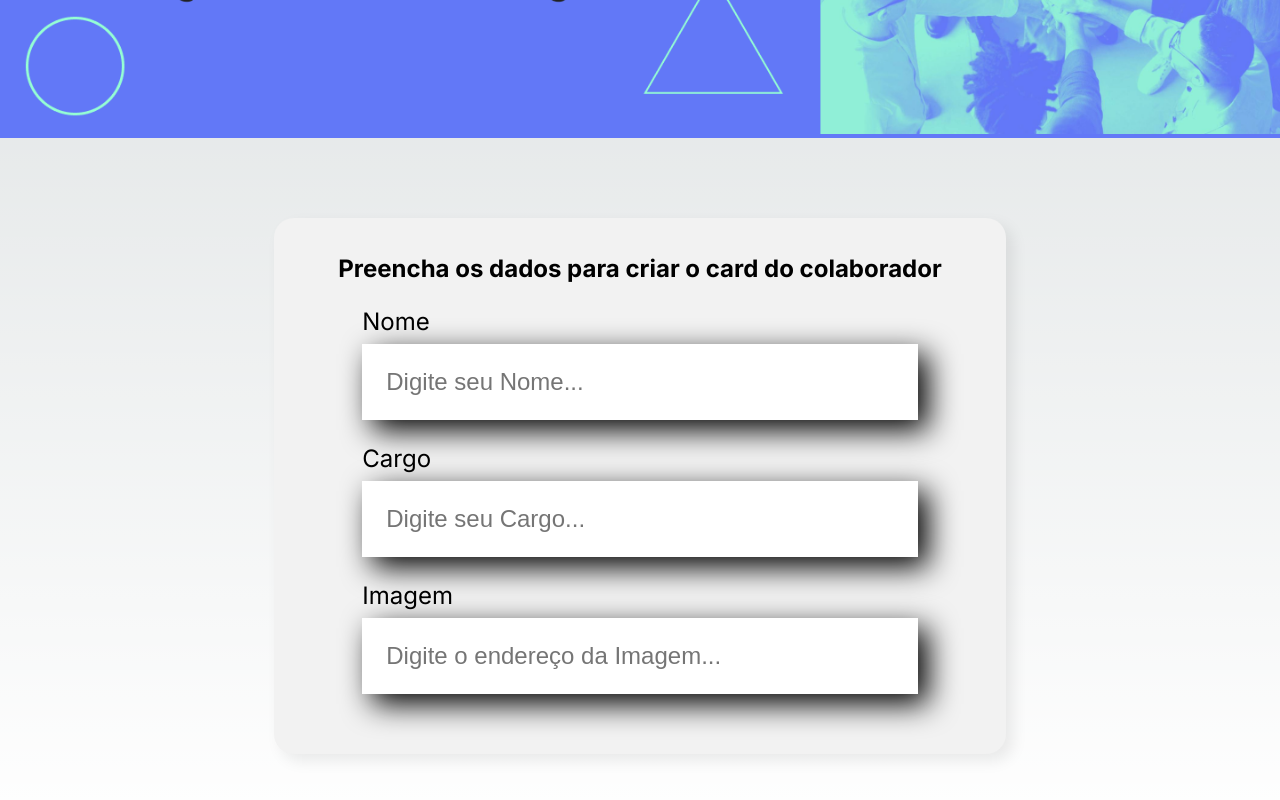
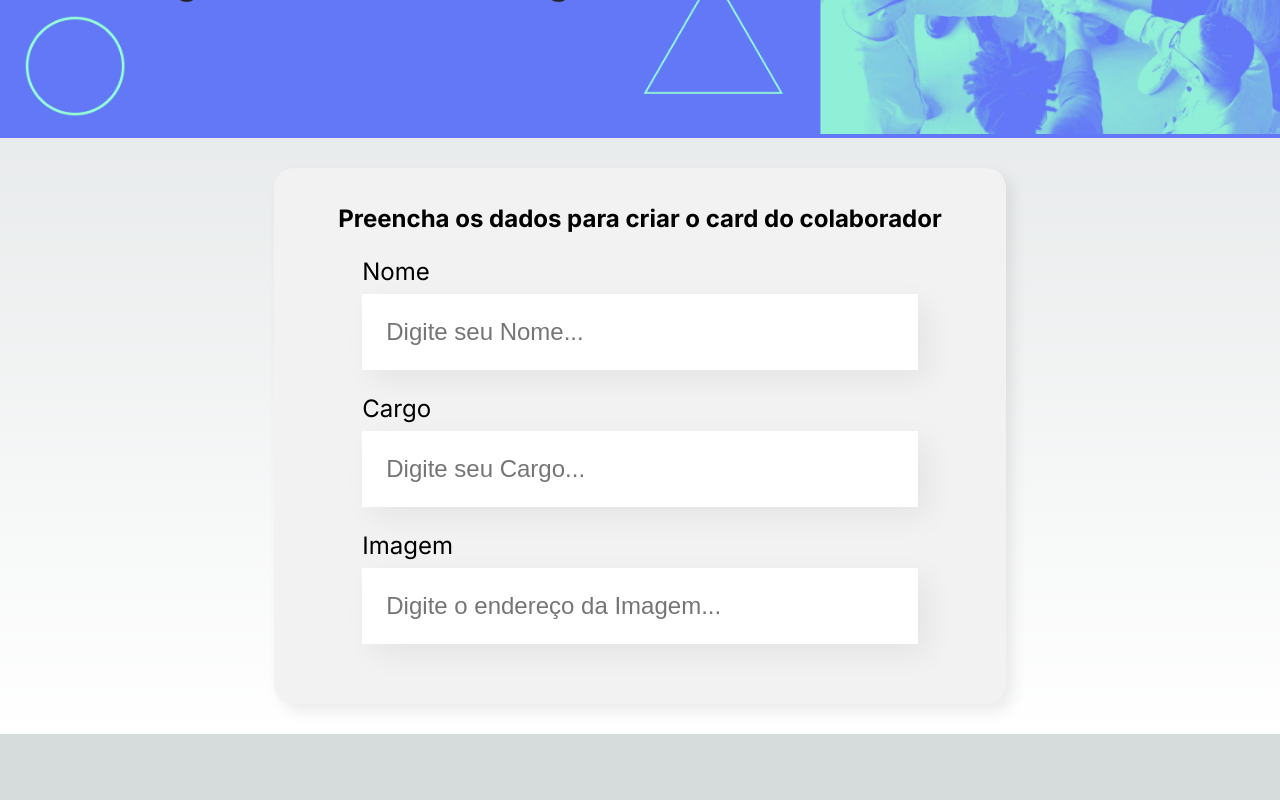
Before and after one commit to xande-rj/React_alurabasic, a Next.js app: page / in a window 1280 px wide. Shown: the part 360-1160 px from the top of the page. After the commit the page ends 1094 px from the top, so only its background shows below. Built offline with nearby package versions, Linux system fonts and the light colour scheme.

Commit message:
Estilo do Formulario corrigido

```diff
--- a/src/app/componetes/CampoTexto/Campotexto.css
+++ b/src/app/componetes/CampoTexto/Campotexto.css
@@ -8,7 +8,7 @@
 }
 .campo-texto input{
     background: #fff;
-    box-shadow: 10px 10px 30px rgb(0, 0, 0);
+    box-shadow: 10px 10px 30px rgb(0, 0, 0,0.06);
     width: 100%;
     border: none;
     font-size: 24px;
--- a/src/app/componetes/Formulario/Formulario.css
+++ b/src/app/componetes/Formulario/Formulario.css
@@ -1,7 +1,7 @@
 .Formulario{
     display: flex;
     justify-content: center;
-    margin: 80px 0 ;
+    margin: 30px 0;
 }
 
 .Formulario form{
@@ -10,5 +10,4 @@
     border-radius: 20px;
     padding: 36px 64px;
     box-shadow: 7px 7px 15px rgb(0, 0, 0,0.08);
-
 }
```
